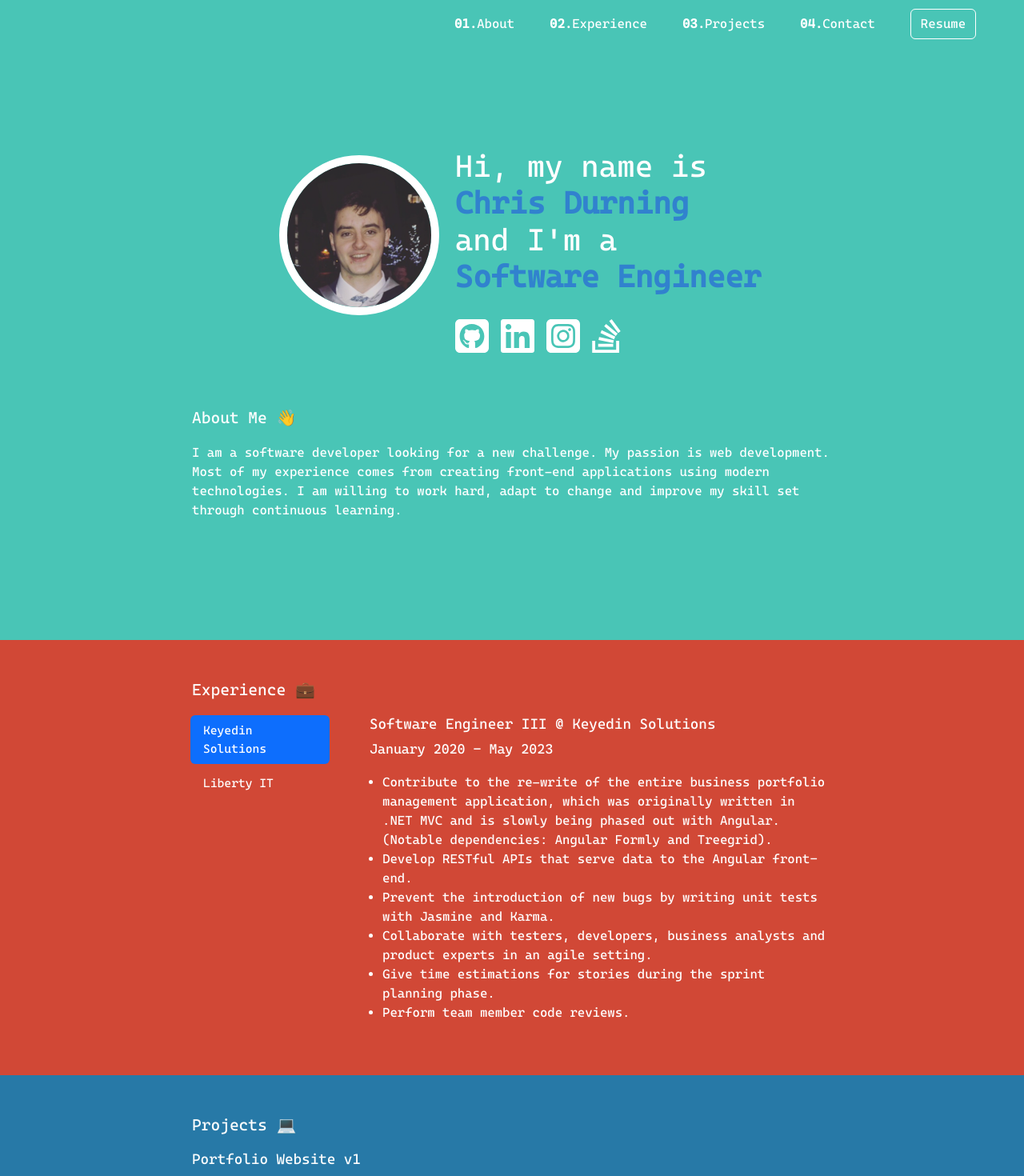
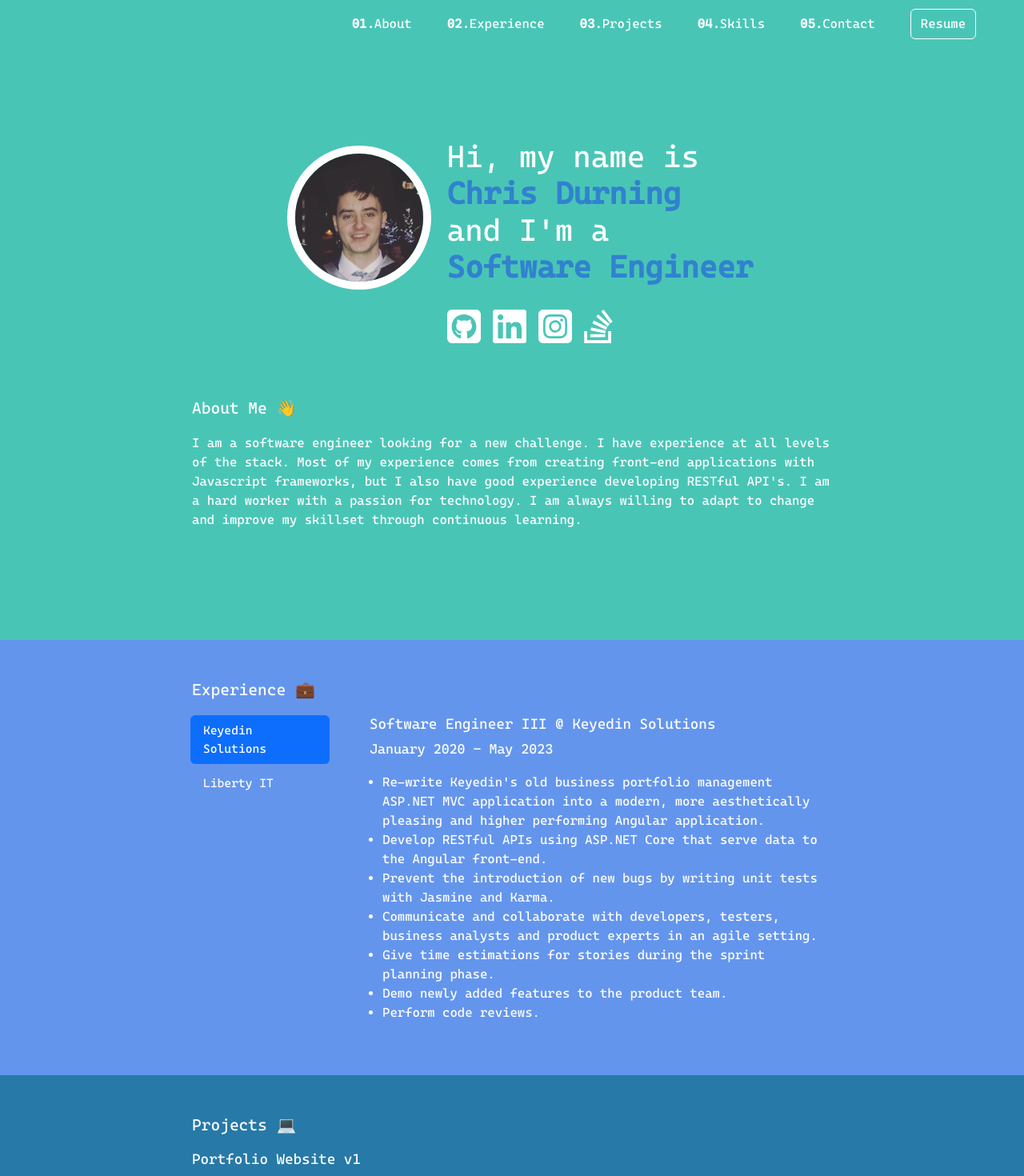
Before and after one commit to chrisdurning22/PortfolioV2, a React (Create React App) app: page / in a window 1280 px wide. Shown: the top 1470 px of the page at 80% size. Built offline with nearby package versions, Linux system fonts and the light colour scheme.

Commit message:
added skills section

```diff
--- a/package.json
+++ b/package.json
@@ -4,10 +4,14 @@
   "private": true,
   "dependencies": {
     "@emailjs/browser": "^3.11.0",
+    "@emotion/react": "^11.10.6",
+    "@emotion/styled": "^11.10.6",
     "@fortawesome/fontawesome-svg-core": "^6.3.0",
     "@fortawesome/free-brands-svg-icons": "^6.3.0",
     "@fortawesome/free-solid-svg-icons": "^6.3.0",
     "@fortawesome/react-fontawesome": "^0.2.0",
+    "@mui/material": "^5.12.1",
+    "@mui/styled-engine-sc": "^5.12.0",
     "@testing-library/jest-dom": "^5.16.5",
     "@testing-library/react": "^13.4.0",
     "@testing-library/user-event": "^13.5.0",
@@ -24,6 +28,7 @@
     "react-icons": "^4.8.0",
     "react-scripts": "5.0.1",
     "react-toastify": "^9.1.2",
+    "styled-components": "^5.3.9",
     "typescript": "^4.9.5",
     "web-vitals": "^2.1.4"
   },
--- a/src/App.css
+++ b/src/App.css
@@ -142,13 +142,13 @@ nav a > span {
   display: none;
 }
 
-@media (min-width: 850px) {
+@media (min-width: 1000px) {
   .primary-nav {
     align-items: center;
   }
 }
 
-@media (max-width: 850px) {
+@media (max-width: 1000px) {
   .primary-nav {
     position: fixed;
     z-index: 1000;
@@ -325,8 +325,8 @@ h1 > strong {
   display: flex;
   justify-content: center;
   margin: 10px 20px 10px 20px;
-  width: 200px;
-  height: 200px;
+  width: 180px;
+  height: 180px;
   border: 10px solid white;
   border-radius: 100%;
   overflow: hidden;
@@ -354,7 +354,7 @@ h1 > strong {
   justify-content: center;
   padding-left: 20px;
   padding-right: 20px;
-  background-color:  #D14836;
+  background-color:  cornflowerblue;
   scroll-margin-top: 60px;
 }
 
@@ -370,7 +370,7 @@ h1 > strong {
   padding-left: 0px;
 }
 
-@media (max-width: 850px) {
+@media (max-width: 1000px) {
   .experience-heading {
     margin-top: 20px;
   }
@@ -448,6 +448,15 @@ h1 > strong {
 
 /* skills start */
 
+.skills {
+  display: flex;
+  justify-content: center;
+  padding-left: 20px;
+  padding-right: 20px;
+  scroll-margin-top: 59px;
+  background-color: lightcoral;
+}
+
 .skills-wrapper {
   display: flex;
   justify-content: space-between;
@@ -456,6 +465,18 @@ h1 > strong {
 /* remove ul dots */
 .skills-wrapper ul {
   list-style-type: none;
+}
+
+.skills-list {
+  display: flex;
+  flex-direction: column;
+  align-items: center;
+  padding-left: 0px;
+  gap: 15px;
+}
+
+#skills li:hover {
+  transform: scale(1.5);
 }
 
 /* skills end */
--- a/src/App.tsx
+++ b/src/App.tsx
@@ -55,11 +55,16 @@ const App = () => {
               </a>
             </li>
             <li className='fade-item' style={{ animationDelay: '300ms'}}>
-              <a href="/#contact">
-                <span aria-hidden='true'>04.</span>Contact
+              <a href="/#skills">
+                <span aria-hidden='true'>04.</span>Skills
               </a>
             </li>
             <li className='fade-item' style={{ animationDelay: '400ms'}}>
+              <a href="/#contact">
+                <span aria-hidden='true'>05.</span>Contact
+              </a>
+            </li>
+            <li className='fade-item' style={{ animationDelay: '500ms'}}>
               <a href={CV} target="_blank" rel="noopener noreferrer">
                 <Button className='resume-button'>Resume</Button>
               </a>
--- a/src/components/About/About.tsx
+++ b/src/components/About/About.tsx
@@ -6,7 +6,15 @@ const About: FC<AboutProps> = () => (
   <section className='about fade-item' style={{ animationDelay: '1000ms'}} id="about">
     <div className="section-child">
       <h3>About Me &#128075;</h3>
-      <p>I am a software developer looking for a new challenge. My passion is web development. Most of my experience comes from creating front-end applications using modern technologies. I am willing to work hard, adapt to change and improve my skill set through continuous learning.</p>
+      <p>
+        I am a software engineer looking for a new challenge. I have
+        experience at all levels of the stack. Most of my experience comes
+        from creating front-end applications with Javascript frameworks,
+        but I also have good experience developing RESTful API's. I am a
+        hard worker with a passion for technology. I am always willing to
+        adapt to change and improve my skillset through continuous
+        learning.
+      </p>
     </div>
   </section>
 );
--- a/src/components/Experience/Experience.tsx
+++ b/src/components/Experience/Experience.tsx
@@ -30,12 +30,23 @@ const Experience: FC<ExperienceProps> = () => (
                     <h5>January 2020 - May 2023</h5>
                   </div>
                   <ul>
-                    <li>Contribute to the re-write of the entire business portfolio management application, which was originally written in .NET MVC and is slowly being phased out with Angular. (Notable dependencies: Angular Formly and Treegrid).</li>
-                    <li>Develop RESTful APIs that serve data to the Angular front-end.</li>
+                    <li>
+                      Re-write Keyedin's old business portfolio management
+                      ASP.NET MVC application into a modern, more aesthetically
+                      pleasing and higher performing Angular application.
+                    </li>
+                    <li>
+                      Develop RESTful APIs using ASP.NET Core that serve data to
+                      the Angular front-end.
+                    </li>
                     <li>Prevent the introduction of new bugs by writing unit tests with Jasmine and Karma.</li>
-                    <li>Collaborate with testers, developers, business analysts and product experts in an agile setting.</li>
+                    <li>
+                      Communicate and collaborate with developers, testers,
+                      business analysts and product experts in an agile setting.
+                    </li>
                     <li>Give time estimations for stories during the sprint planning phase.</li>
-                    <li>Perform team member code reviews.</li>
+                    <li>Demo newly added features to the product team.</li>
+                    <li>Perform code reviews.</li>
                   </ul>
                 </Tab.Pane>
                 <Tab.Pane eventKey="second">
--- a/src/components/Home/Home.tsx
+++ b/src/components/Home/Home.tsx
@@ -3,7 +3,7 @@ import Contact from "../Contact/Contact";
 import Experience from "../Experience/Experience";
 import Hero from "../Hero/Hero";
 import Projects from "../Projects/Projects";
-// import Skills from "../Skills/Skills";
+import Skills from "../Skills/Skills";
 
 interface HomeProps {}
 
@@ -12,7 +12,7 @@ const Home: FC<HomeProps> = () => (
     <Hero/>
     <Experience/>
     <Projects/>
-    {/* <Skills/> */}
+    <Skills/>
     <Contact/>
   </div>
 )
--- a/src/components/Projects/Projects.tsx
+++ b/src/components/Projects/Projects.tsx
@@ -36,7 +36,7 @@ const Projects: FC<ProjectsProps> = () => (
             <p>Jest</p>
           </div>
           <div className='github-link-wrapper'>
-          <h5 className='no-margin-bottom'>Check out the code: &nbsp;</h5>
+          <h5 className='no-margin-bottom'>Check out the code &nbsp;</h5>
             <a href="https://github.com/chrisdurning22/personal-website">
               <FontAwesomeIcon icon={faGithub} size={"2x"} />
             </a>
@@ -62,7 +62,7 @@ const Projects: FC<ProjectsProps> = () => (
             <p>Moq</p>
           </div>
           <div className='github-link-wrapper'>
-            <h5 className='no-margin-bottom'>Check out the code: &nbsp;</h5>
+            <h5 className='no-margin-bottom'>Check out the code &nbsp;</h5>
             <a href="https://github.com/chrisdurning22/neural-jump">
               <FontAwesomeIcon icon={faGithub} size={"2x"} />
             </a>
@@ -90,7 +90,7 @@ const Projects: FC<ProjectsProps> = () => (
             <p>JUnit</p>
           </div>
           <div className='github-link-wrapper'>
-          <h5 className='no-margin-bottom'>Check out the code: &nbsp;</h5>
+          <h5 className='no-margin-bottom'>Check out the code &nbsp;</h5>
             <a href="https://github.com/chrisdurning22/answer-box">
               <FontAwesomeIcon icon={faGithub} size={"2x"} />
             </a>
--- a/src/components/Skills/Skills.tsx
+++ b/src/components/Skills/Skills.tsx
@@ -6,54 +6,118 @@ import { DiCss3, DiPython, DiDjango } from "react-icons/di";
 import { FaJava, FaAngular, FaReact, FaVuejs, FaNode } from "react-icons/fa";
 import { TbSql } from "react-icons/tb";
 import { BsGithub } from "react-icons/bs";
+import { IconContext } from "react-icons";
+import { styled } from '@mui/material/styles';
+import Tooltip, { TooltipProps, tooltipClasses } from '@mui/material/Tooltip';
 
 
 interface SkillsProps {}
 
+const LightTooltip = styled(({ className, ...props }: TooltipProps) => (
+  <Tooltip {...props} classes={{ popper: className }} />
+))(({ theme }) => ({
+  [`& .${tooltipClasses.tooltip}`]: {
+    backgroundColor: theme.palette.common.white,
+    color: 'rgba(0, 0, 0, 0.87)',
+    boxShadow: theme.shadows[1],
+    fontSize: 11,
+  },
+}));
+
 const Skills: FC<SkillsProps> = () => (
-  <section className='about fade-item' style={{ animationDelay: '1000ms'}} id="about">
+  <section className='skills fade-item' style={{ animationDelay: '1000ms'}} id="skills">
     <div className="section-child">
       <h3>Skills &#128295;</h3>
       <div className='skills-wrapper'>
+        <IconContext.Provider value={{color: 'ivory', size: '40px'}}>
           <div>
             <h4>Languages</h4>
-          <ul>
-            <li title='javascript'><SiJavascript/></li>
+            <ul className='skills-list'>
+              <LightTooltip title="Javascript" placement="right-start">
+                <li><SiJavascript/></li>
+              </LightTooltip>
+              <LightTooltip title="Typescript" placement="right-start">
                 <li><SiTypescript/></li>
+              </LightTooltip>
+              <LightTooltip title="HTML" placement="right-start">
                 <li><TiHtml5/></li>
+                </LightTooltip>
+              <LightTooltip title="CSS" placement="right-start">
                 <li><DiCss3/></li>
+              </LightTooltip>
+              <LightTooltip title="LESS" placement="right-start">
                 <li><SiLess/></li>
+              </LightTooltip>
+              <LightTooltip title="C#" placement="right-start">
                 <li><SiCsharp/></li>
+              </LightTooltip>
+              <LightTooltip title="Java" placement="right-start">
                 <li><FaJava/></li>
+              </LightTooltip>
+              <LightTooltip title="SQL" placement="right-start">
                 <li><TbSql/></li>
+              </LightTooltip>
+              <LightTooltip title="Python" placement="right-start">
                 <li><DiPython/></li>
+              </LightTooltip>
             </ul>
           </div>
           <div>
             <h4>Frameworks</h4>
-          <ul>
+            <ul className='skills-list'>
+              <LightTooltip title="Angular" placement="right-start">
                 <li><FaAngular/></li>
+              </LightTooltip>
+              <LightTooltip title="ASP.NET Core & ASP.NET MVC" placement="right-start">
                 <li><SiDotnet/></li>
+              </LightTooltip>
+              <LightTooltip title="React" placement="right-start">
                 <li><FaReact/></li>
+              </LightTooltip>
+              <LightTooltip title="Vue.js" placement="right-start">
                 <li><FaVuejs/></li>
+              </LightTooltip>
+              <LightTooltip title="Django & Django REST" placement="right-start">
                 <li><DiDjango/></li>
+              </LightTooltip>
+              <LightTooltip title="Node.js" placement="right-start">
                 <li><FaNode/></li>
+              </LightTooltip>
+              <LightTooltip title="Jasmine" placement="right-start">
                 <li><SiJasmine/></li>
+              </LightTooltip>
             </ul>
           </div>
           <div>
             <h4>Tools</h4>
-          <ul>
+            <ul className='skills-list'>
+              <LightTooltip title="Git" placement="right-start">
                 <li><BsGithub/></li>
+              </LightTooltip>
+              <LightTooltip title="Webpack" placement="right-start">
                 <li><SiWebpack/></li>
+              </LightTooltip>
+              <LightTooltip title="Azure Dev Ops" placement="right-start">
                 <li><SiAzuredevops/></li>
+              </LightTooltip>
+              <LightTooltip title="Netlify" placement="right-start">
                 <li><SiNetlify/></li>
+              </LightTooltip>
+              <LightTooltip title="Heroku" placement="right-start">
                 <li><SiHeroku/></li>
+              </LightTooltip>
+              <LightTooltip title="Github Actions" placement="right-start">
                 <li><SiGithubactions/></li>
+              </LightTooltip>
+              <LightTooltip title="MySQL" placement="right-start">
                 <li><SiMysql/></li>
+              </LightTooltip>
+              <LightTooltip title="PostgreSQL" placement="right-start">
                 <li><SiPostgresql/></li>
+              </LightTooltip>
             </ul>
           </div>
+        </IconContext.Provider>
       </div>
     </div>
   </section>
--- a/src/index.css
+++ b/src/index.css
@@ -182,3 +182,7 @@ code {
 .padding-bottom-250 {
   padding-bottom: 250px !important;
 }
+
+.no-padding-left {
+  padding-left: 0px !important;
+}
```
Also changed, not shown: 1 other file (tests, documents, lock files or other folders). Lines whose indentation alone changed are shown as unchanged.
